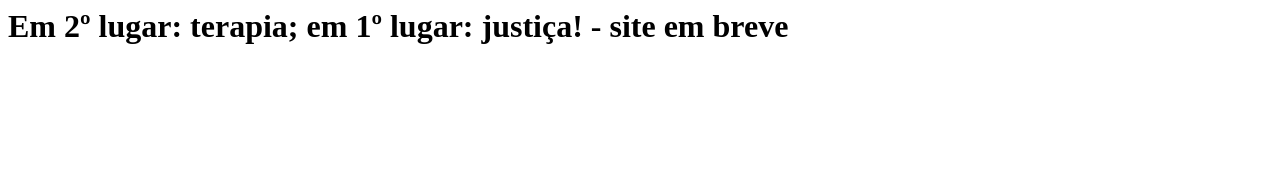
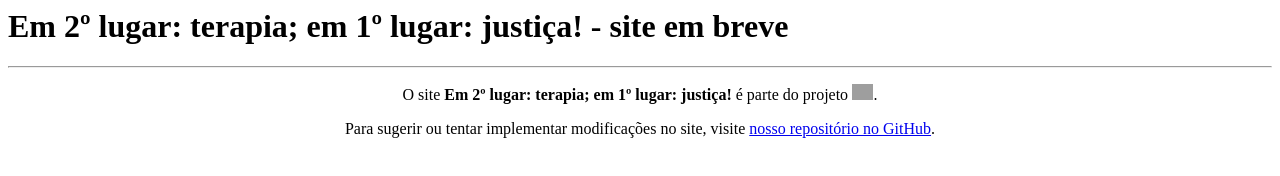
Before and after one commit to PartidoVelho/terapiajustica.com.br, a plain HTML site: page index.html in a window 1280 px wide. Drawn offline with Linux system fonts and the light colour scheme; grey boxes are pictures that could not be loaded.

Commit message:
add credits to main project

```diff
--- a/index.html
+++ b/index.html
@@ -1,2 +1,5 @@
 <title>Em 2º lugar: terapia; em 1º lugar: justiça! - site em breve</title>
 <h1>Em 2º lugar: terapia; em 1º lugar: justiça! - site em breve</h1>
+<hr/>
+<center><p>O site <b>Em 2º lugar: terapia; em 1º lugar: justiça!</b> é parte do projeto <a href="https://partidovelho.github.io/"><img alt="Partido Velho" title="Partido Velho" src="https://partidovelho.org/press/press-kit/img/logotype-plain_black_full.svg" height="16px"></a>.</p>
+<p>Para sugerir ou tentar implementar modificações no site, visite <a href="https://github.com/PartidoVelho/terapiajustica.com.br" target="_blank">nosso repositório no GitHub</a>.</p></center>
```
Also changed, not shown: 1 other file.
